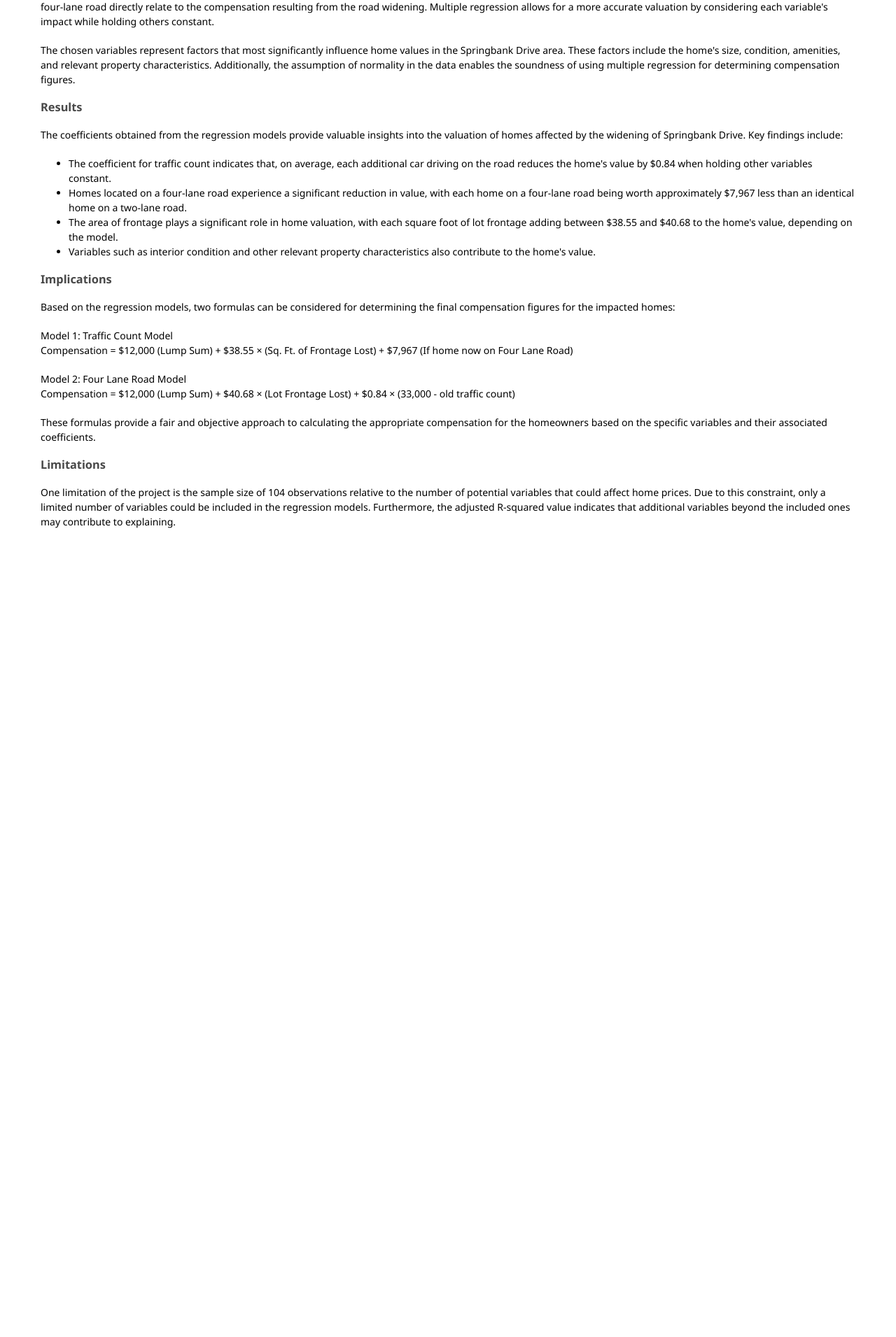
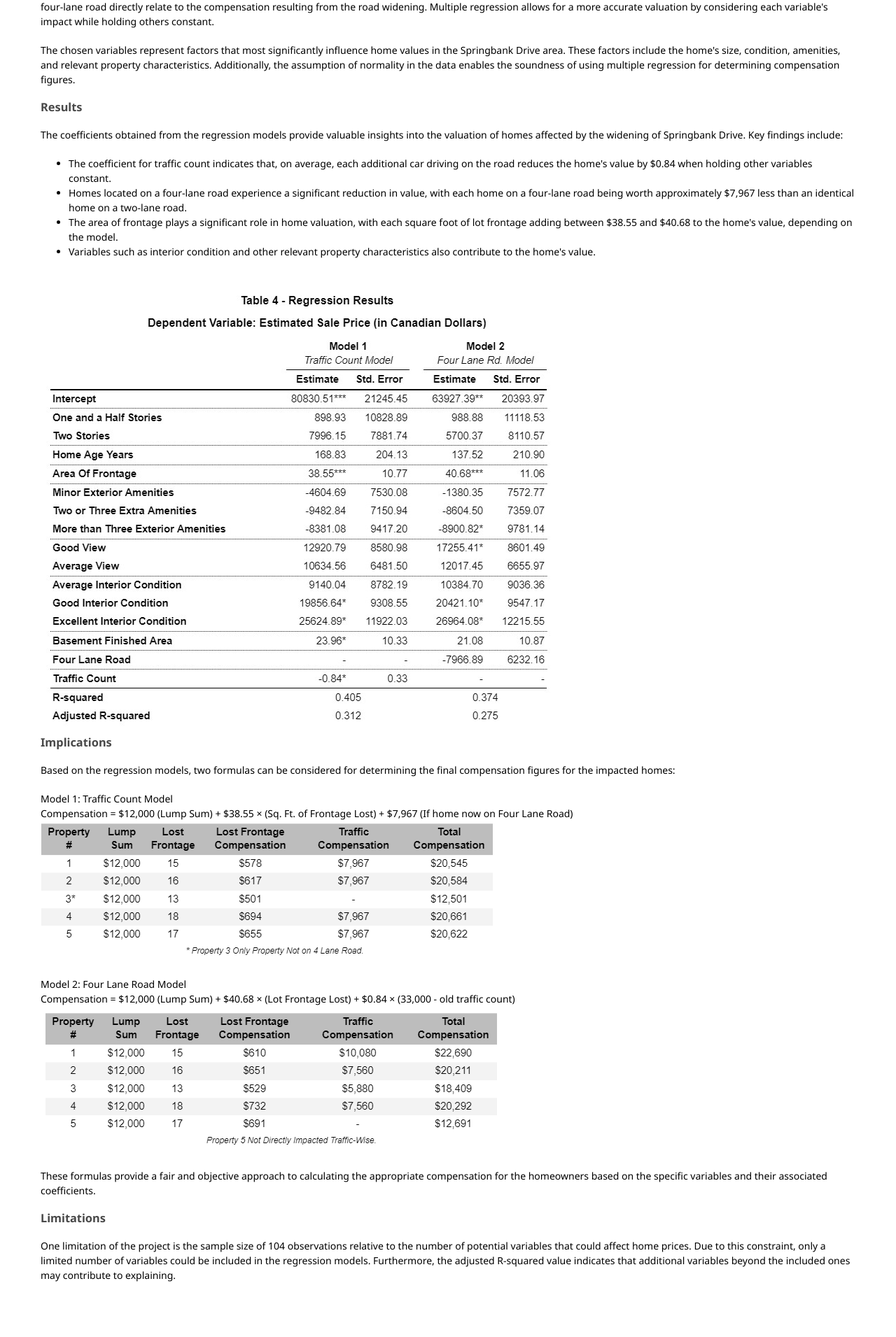
Before and after one commit to nbcarroll/nbcarroll.github.io, a Jekyll site: the page SpringbankDrive/index.html, which Jekyll copies as it is, in a window 1280 px wide. Shown: the part 1028-2939 px from the top of the page at 70% size. Built offline with Jekyll 4.4.1, drawn with Linux system fonts in a browser that asks for light colours; before the commit the page ends 1862 px from its top, so only the background shows below that.

Commit message:
Update index.html

```diff
--- a/SpringbankDrive/index.html
+++ b/SpringbankDrive/index.html
@@ -601,7 +601,7 @@
   </p>
   <p>
     Table 1: Descriptive Statistics of 104 Homes around Springbank Drive
-    <img src='https://github.com/nbcarroll/nbcarroll.github.io/blob/master/SpringbankDrive/Descriptive_stats.png'>
+  <img src="https://raw.githubusercontent.com/nbcarroll/nbcarroll.github.io/master/SpringbankDrive/Descriptive_stats.png" alt="Descriptive Stats">
     <!-- Include the descriptive statistics table here -->
   </p>
   <p>
@@ -627,6 +627,9 @@
     <li>Variables such as interior condition and other relevant property characteristics also contribute to the home's value.</li>
   </ul>
 
+<img src="https://raw.githubusercontent.com/nbcarroll/nbcarroll.github.io/master/SpringbankDrive/Regression_Results.jpg" alt="Regression Results">
+
+
   <h3>Implications</h3>
   <p>
     Based on the regression models, two formulas can be considered for determining the final compensation figures for the impacted homes:
@@ -634,10 +637,14 @@
   <p>
     Model 1: Traffic Count Model<br>
     Compensation = $12,000 (Lump Sum) + $38.55 × (Sq. Ft. of Frontage Lost) + $7,967 (If home now on Four Lane Road)
+    <img src="https://raw.githubusercontent.com/nbcarroll/nbcarroll.github.io/master/SpringbankDrive/Model1_Compensation.png" alt="Model 1 Compensation">
+
   </p>
   <p>
     Model 2: Four Lane Road Model<br>
     Compensation = $12,000 (Lump Sum) + $40.68 × (Lot Frontage Lost) + $0.84 × (33,000 - old traffic count)
+    <img src="https://raw.githubusercontent.com/nbcarroll/nbcarroll.github.io/master/SpringbankDrive/Model2_Compensation.png" alt="Model 2 Compensation">
+
   </p>
   <p>
     These formulas provide a fair and objective approach to calculating the appropriate compensation for the homeowners based on the specific variables and their associated coefficients.
```
